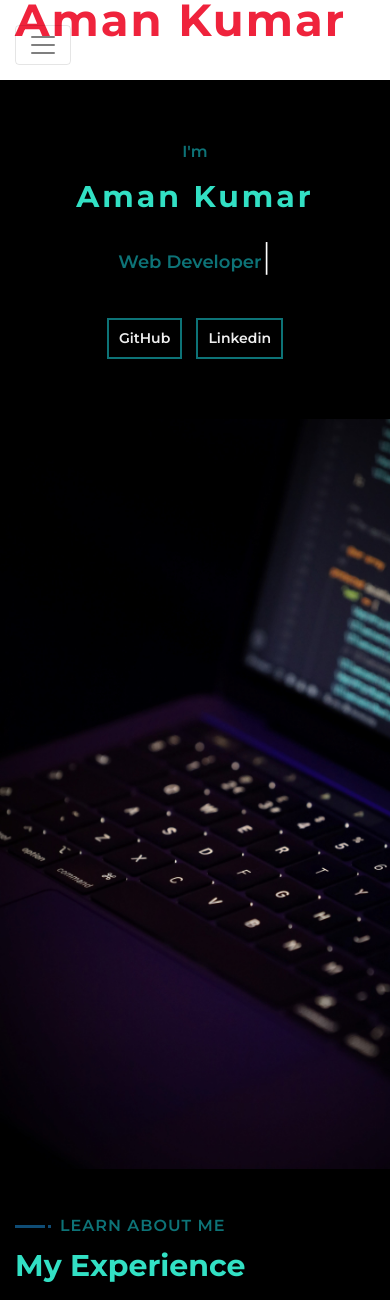
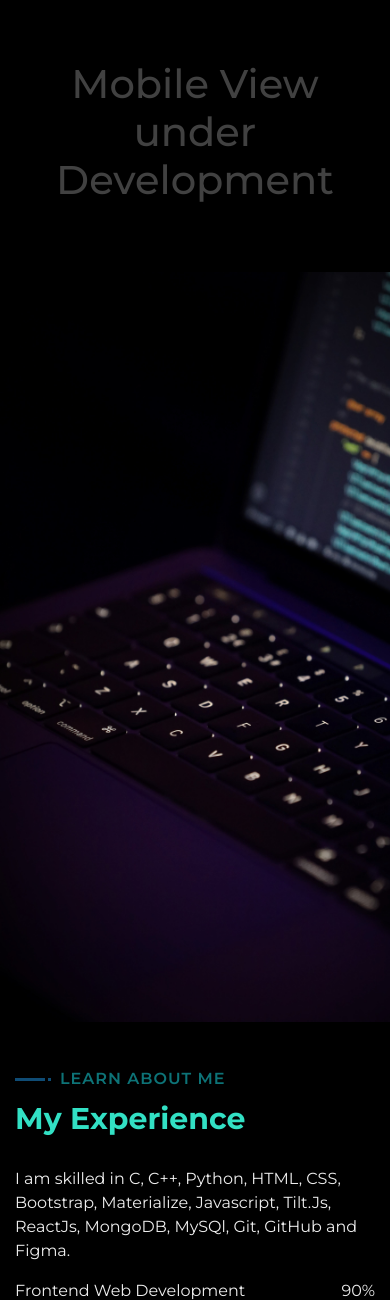
Before and after one commit to amankumar11/Portfolio-website, a PHP site: page /index.html in a window 390 px wide; the page is wider, and only the part inside the window is pictured. Shown: the top 1300 px of that part. Run offline with PHP 8.4, Linux system fonts and the light colour scheme; some libraries are stand-ins or nearby versions.

Commit message:
mobile view under development

```diff
--- a/css/style.css
+++ b/css/style.css
@@ -222,6 +222,36 @@ a:focus {
     }
 }
 
+.mobile-dev{
+    display: none;
+}
+
+@media (max-width: 991.98px){
+    .navbar{
+        display: none;
+    }
+    .hero .hero-text p{
+        display: none;
+    }
+    .hero .hero-text h1{
+        display: none;
+    }
+    .hero .hero-text, .hero .hero-btn{
+        display: none;
+    }
+    .typed-text{
+        display: none;
+    }
+    .mobile-dev{
+        display: flex;
+    }
+    body{
+        overflow-y:hidden;
+    }
+
+
+}
+
 @media (max-width: 991.98px) {
     .navbar {
         padding: 15px;
--- a/index.html
+++ b/index.html
@@ -61,9 +61,11 @@
                             <div class="hero-text">
                                 <p>I'm</p>
                                 <h1>Aman Kumar</h1>
+
                                 <h2></h2>
                                 <div class="typed-text">Computer Science Enthusiast, Web Developer,  Ui/Ux Designer</div>
                             </div>
+                            <h1 class="mobile-dev">Mobile View under Development</h1>
                             <div class="hero-btn">
                                 <a class="btn" href="https://github.com/amankumar11">GitHub</a>
                                 <a class="btn" href="https://www.linkedin.com/in/amankumarrr/">Linkedin</a>
```
